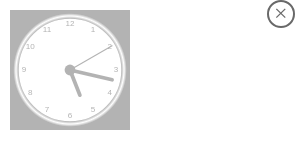
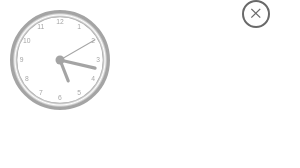
Before and after one commit to xwizard102/electron-clock, an Electron app: page index.html in a window 300 px wide. Drawn offline with Linux system fonts and the light colour scheme.

Commit message:
Updated UI

```diff
--- a/index.html
+++ b/index.html
@@ -25,6 +25,14 @@
         text-decoration: none;
         cursor: pointer;
     }
+
+    .canvas {
+       font-size: 24px;
+        border: solid white 2px; background-color:#696969; opacity:0.7;
+        border-radius:50%;
+        -moz-border-radius:50%;
+        -webkit-border-radius:50%;
+    }
   </style>
    <script>
     var app = require('./renderer.js').app;
@@ -33,10 +41,10 @@
   </script>
   <body>
       <div style="overflow: hidden;">
-        <div class="close" style="position:absolute; right:5px; top:0px;" onclick="app.quit();">
+        <div class="close" style="position:absolute; right:30px; top:0px;" onclick="app.quit();">
             <div style="margin-left:5px; margin-top:-2px;">&times;</div>
         </div>
-        <canvas id="canvas" width="120" height="120" style="-webkit-app-region: drag; border: solid white 2px; background-color:#696969; opacity:0.5;"/>
+        <canvas id="canvas" class="canvas" width="100" height="100" style="-webkit-app-region: drag; border: solid white 2px; background-color:#696969; opacity:0.6;"/>
       </div>
   </body>
 
--- a/main.js
+++ b/main.js
@@ -18,7 +18,7 @@ var mainWindow = null;
 
 function createWindow () {
 
-  mainWindow = new BrowserWindow({width: 168, height: 170,
+  mainWindow = new BrowserWindow({width: 158, height: 130,
                                   resizable: false,
                                   frame: false,
                                   transparent: true,
```
